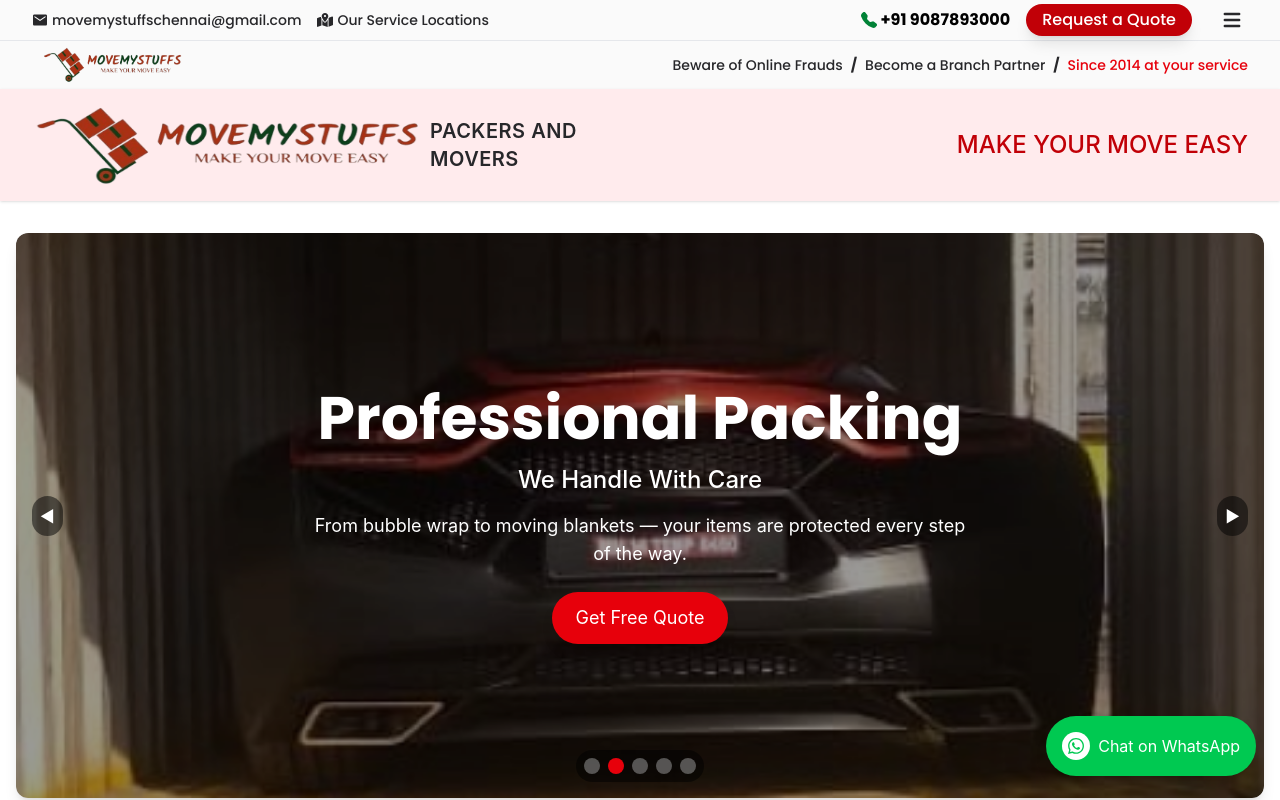
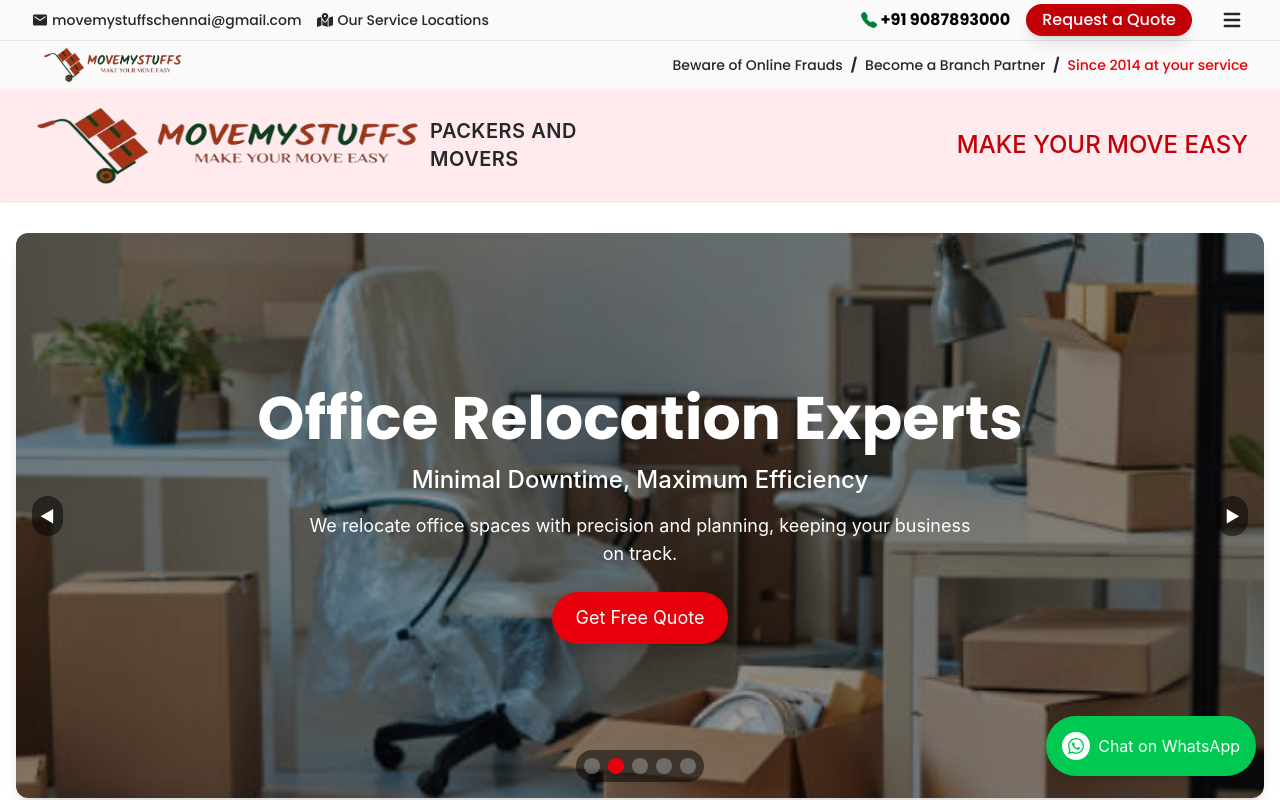
Before and after one commit to ramasubramanian6/p-mm, a React (Vite) app: page / in a window 1280 px wide. Shown: the top 800 px of the page. Built offline with nearby package versions, Linux system fonts and the light colour scheme; grey boxes are pictures that could not be loaded.

Commit message:
images changes in home screen

```diff
--- a/src/pages/Home.jsx
+++ b/src/pages/Home.jsx
@@ -4,8 +4,10 @@
 import Footer from "../../src/pages/Footer";
 import { useNavigate } from "react-router";
 import Branch from "../pages/Branch";
+import ve from "../../src/assets/home/ve.jpg"
 import vehicle from "../../src/assets/home/vehicle.png";
 import homeimage from "../../src/assets/home/home.png";
+import homeimage2 from "../../src/assets/home/2.jpg"
 import office from "../../src/assets/home/office.png";
 import vehicle2 from "../../src/assets/home/vehicle2.png";
 import office2shifting from "../../src/assets/home/office-shifting.jpg";
@@ -25,21 +27,9 @@
   const [currentSlide, setCurrentSlide] = useState(0);
   const navigate = useNavigate();
 
-  const slides = [vehicle, vehicle2, homeimage, office, office2shifting];
+  const slides = [ homeimage2, office, office2shifting,ve, vehicle2,];
 
   const slideContent = [
-    {
-      title: "Move My Stuffs",
-      subtitle: "Trusted Packers and Movers Since 2014",
-      description:
-        "Reliable local and national relocation with 10+ years of excellence.",
-    },
-    {
-      title: "Professional Packing",
-      subtitle: "We Handle With Care",
-      description:
-        "From bubble wrap to moving blankets — your items are protected every step of the way.",
-    },
     {
       title: "Home Relocation Services",
       subtitle: "Safe & Secure Moving",
@@ -58,6 +48,19 @@
       description:
         "From Chennai to Delhi, we move your stuff safely anywhere in India.",
     },
+    {
+      title: "Move My Stuffs",
+      subtitle: "Trusted Packers and Movers Since 2014",
+      description:
+        "Reliable local and national relocation with 10+ years of excellence.",
+    },
+    {
+      title: "Professional Packing",
+      subtitle: "We Handle With Care",
+      description:
+        "From bubble wrap to moving blankets — your items are protected every step of the way.",
+    }
+
   ];
 
   const cardVariant = {
```
Also changed, not shown: 2 other files (tests, documents, lock files or other folders).
